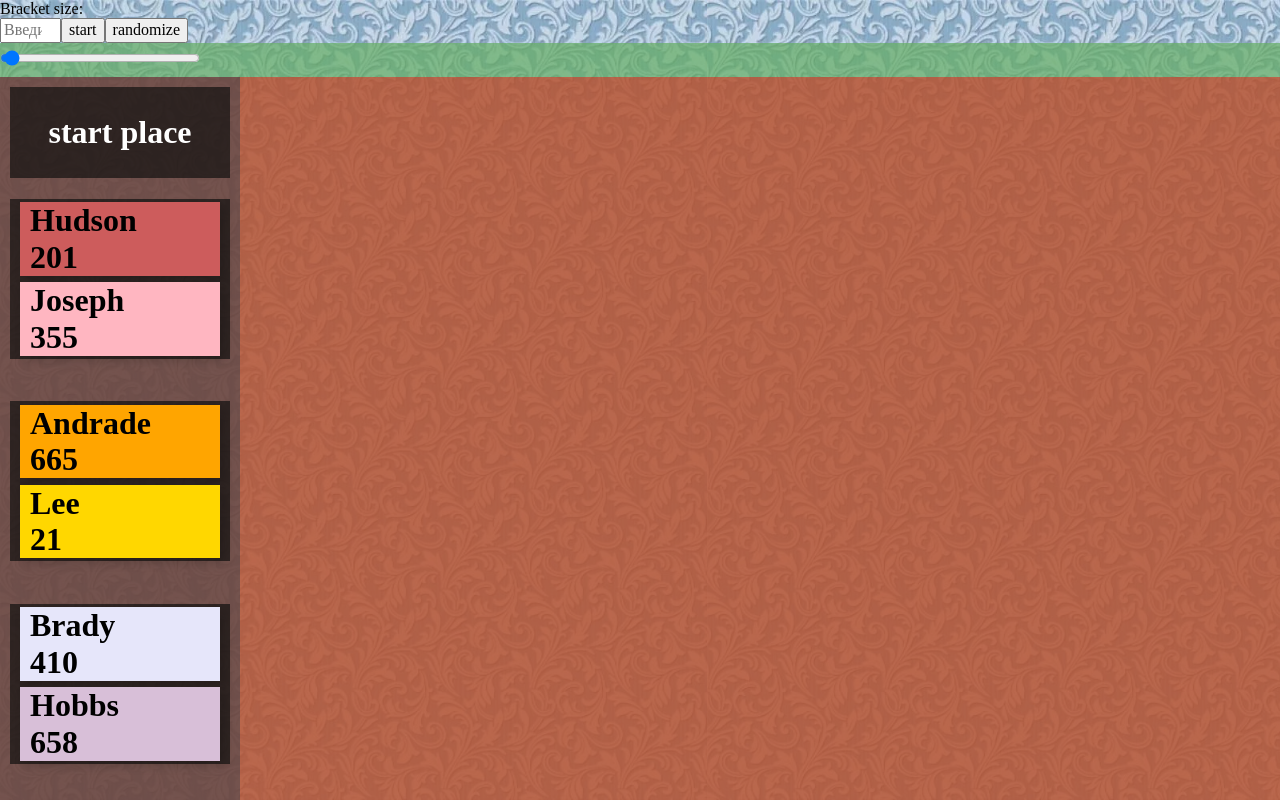
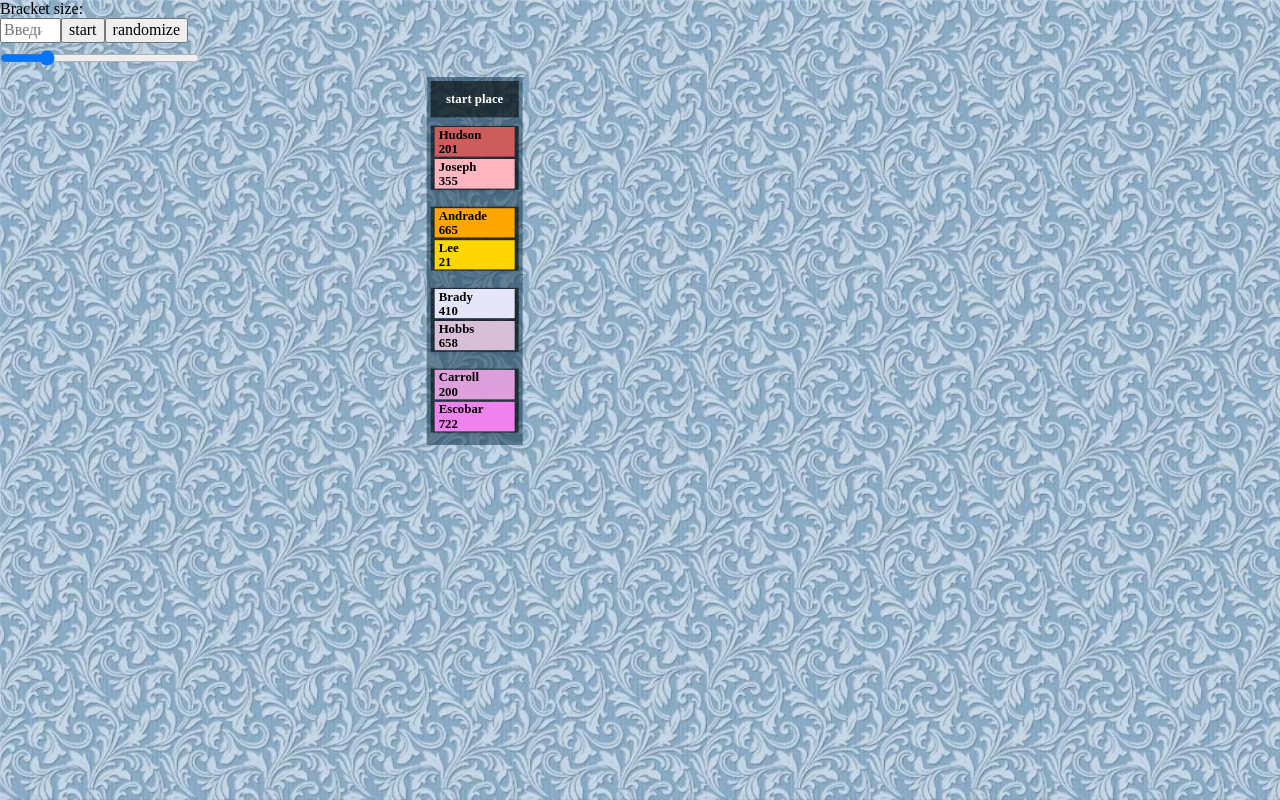
Before and after one commit to thewside/tournament-bracket, a React (Create React App) app: page / in a window 1280 px wide. Built offline with nearby package versions, Linux system fonts and the light colour scheme.

Commit message:
scale + drag and drop. complete

```diff
--- a/src/components/players-block/players-block.scss
+++ b/src/components/players-block/players-block.scss
@@ -1,5 +1,4 @@
 .main-block-container  {
-    background-color: rgba(104, 175, 104, 0.729);
     height: 100%;
     width: 100%;
     overflow: hidden;
@@ -8,14 +7,13 @@
     left: 0;
 }
 .block-container {
-    background-color: rgba(255, 0, 0, 0.448);
     height: 100%;
 }
 .players-block {
     position: absolute;
     z-index: 995;
     display: flex;
-    background-color: rgba(19, 56, 79, 0.418);
+    background-color: rgba(19, 56, 79, 0.547);
     cursor: grab;
 }
 
--- a/src/components/players-block/players-block.tsx
+++ b/src/components/players-block/players-block.tsx
@@ -1,6 +1,7 @@
 import "./players-block.scss"
 import React, { useEffect, useRef, useState } from "react"
 import { PlayersBracket } from "../players-bracket/players-bracket"
+import { parse } from "node:path/win32"
 
 interface Player {
     id?: string
@@ -26,16 +27,17 @@ interface Main {
 
 
 interface Pos {
-    x?: number
-    y?: number
-    scale?: number
-    panning?: boolean
-    start?: {startX?: number, startY?: number}
+    x: number
+    y: number
+    scale: number
+    start: {startX?: number, startY?: number}
 }
 
 let constProps = {
     offsetTop: 0
 }
+let panning = false
+
 export const PlayersBlock: React.FC<Main> = ({bracket}) => {
     const startBracket: Bracket | null = bracket?.children?.[0] || null
     const getBracketBlocks = () => {
@@ -67,7 +69,9 @@ export const PlayersBlock: React.FC<Main> = ({bracket}) => {
         return result
     }
 
-
+    const maxSlide = 150 // slider = maxSlide / 100
+    const minSlide = 10 // slider = maxSlide / 100
+    const startMultiplier = 4
 
     const containerRef = useRef<HTMLInputElement | null>(null)
     const [pos, setPos] = useState<Pos>({
@@ -79,7 +83,16 @@ export const PlayersBlock: React.FC<Main> = ({bracket}) => {
             startY: 0
         }
     })
-    let panning = false
+    useEffect(() => {
+        const screenWidth = document.body.clientWidth
+        setPos(prev => ({
+            ...prev,
+                x: screenWidth / 3,
+                scale: minSlide / 100 * startMultiplier
+        }))
+        sliderRef.current!.valueAsNumber = minSlide * startMultiplier
+    }, [])
+
     const drag = (e: React.MouseEvent): void => {
         if(e.button > 0) return
         const clickTarget = e.target as HTMLElement
@@ -143,17 +156,25 @@ export const PlayersBlock: React.FC<Main> = ({bracket}) => {
             }
         }
 
+        console.log(e.deltaY)
+
+        // +108 or -108
         const delta = e.deltaY * -0.001
-        const newScale = pos.scale! + delta
+        console.log(pos.scale)
+        console.log(delta)
+        let newScale = pos.scale! + delta
+
+        if(newScale < minSlide / 100) {
+            newScale = minSlide / 100
+        }
+        if(newScale > maxSlide / 100) {
+            newScale = maxSlide / 100
+        }
+
         const ratio = 1 - newScale / pos.scale!
         const newX = pos.x! + (e.clientX - pos.x!) * ratio
         const newY = pos.y! + (e.clientY - pos.y! - containerRef.current!.offsetTop) * ratio
 
-        if(newScale < 0.4) {
-            return
-        }else if(newScale > 5) {
-            return
-        }
         setPos(prev => ({
             ...prev,
                 scale: newScale,
@@ -166,13 +187,13 @@ export const PlayersBlock: React.FC<Main> = ({bracket}) => {
     const sliderChange = (e: React.ChangeEvent<HTMLInputElement>) => {
         setPos(prev => ({
             ...prev,
-                scale: e.target.valueAsNumber / 100,
+                scale: e.target.valueAsNumber / 100
         }))
     }
 
     return (
         <div className="main-block-container">
-            <input type="range" min="40" max="500" step="1"
+            <input type="range" min={minSlide} max={maxSlide}
                 ref={sliderRef}
                 className="block-slider"
                 onChange={sliderChange}
@@ -185,12 +206,14 @@ export const PlayersBlock: React.FC<Main> = ({bracket}) => {
                     onMouseDown={drag}
                     style={{transformOrigin: "0 0", transform: `translate(${pos.x}px, ${pos.y}px) scale(${pos.scale})`}}
                 >
-                    {getBracketBlocks()?.map((round, index) => {
+                    {getBracketBlocks()?.map((round, index, arr) => {
                         return <PlayersBracket
                             key={index}
                             block={containerRef.current}
                             round={round}
                             isFirst={index === 0 ? true : false}
+                            isLast={(index > 0 && index === arr.length - 1) ? true : false}
+                            scale={pos.scale}
                         />
                     })}
                 </div>
--- a/src/components/players-bracket/players-bracket.tsx
+++ b/src/components/players-bracket/players-bracket.tsx
@@ -1,8 +1,8 @@
 import "./players-bracket.scss"
 import { colors } from "../../colors"
-import React, { useEffect, useRef } from "react"
-import { useContext } from "react"
+import React, { useRef, useContext } from "react"
 import { HandlerPlayerContext } from "../../App"
+import { click } from "@testing-library/user-event/dist/click"
 
 interface Player {
     id?: string
@@ -27,12 +27,10 @@ interface Main {
     block?: HTMLDivElement | null
     round?: Bracket | null
     isFirst?: boolean
+    isLast?: boolean | number
+    scale: number
 }
 
-export const PlayersBracket: React.FC<Main> = ({block, round, isFirst}) => {
-    const value = useContext(HandlerPlayerContext)
-    const playerHandler = value?.players
-    const refPlayer = useRef<HTMLHeadingElement | null>(null)
 let properties = {
     height: 0,
     width: 0,
@@ -42,17 +40,10 @@ export const PlayersBracket: React.FC<Main> = ({block, round, isFirst}) => {
     blockTop: 0
 }
 
-    useEffect(() => {
-        if(refPlayer.current){
-            const options = refPlayer.current.getBoundingClientRect()
-            properties = {
-                ...properties,
-                height: options.height,
-                width: options.width,
-                left: options.left
-            }
-        }
-    }, [])
+export const PlayersBracket: React.FC<Main> = ({block, round, isFirst, isLast, scale}) => {
+    const value = useContext(HandlerPlayerContext)
+    const playerHandler = value?.players
+    const refPlayer = useRef<HTMLHeadingElement | null>(null)
 
     const drag = (e: React.MouseEvent, item: Pair): void => {
         if(e.button > 0) return
@@ -66,18 +57,18 @@ export const PlayersBracket: React.FC<Main> = ({block, round, isFirst}) => {
 
         properties = {
             ...properties,
+            height: options.height,
+            width: options.width,
+            left: options.left,
             top: options.top,
             blockLeft: blockProperties.left,
             blockTop: blockProperties.top
         }
 
+        const shiftX = e.clientX - properties.left
+        const shiftY = Math.floor(e.clientY - properties.top)
         const color = clickTarget.style.backgroundColor
         const dragPlayer = Number(clickTarget.dataset.playerid)
-        const shiftX = e.clientX - properties.left
-        const shiftY = Math.floor(e.clientY - properties.top)
-
-        let posX = e.pageX - shiftX - clickTarget.offsetLeft
-        let posY = e.pageY - shiftY - clickTarget.offsetTop
 
         clickTarget.style.backgroundColor = color.slice(0, -1) + ", 0.7)"
         clickTarget.classList.add("player-drag")
@@ -85,7 +76,7 @@ export const PlayersBracket: React.FC<Main> = ({block, round, isFirst}) => {
         const setPosition = (x: number, y: number): void => {
             clickTarget.style.transform = `translate(${x}px, ${y}px)`
         }
-        setPosition(posX, posY)
+        setPosition(0, 0)
 
         const pageHeight = document.documentElement.clientHeight
         const scrollHeight = Math.max(
@@ -95,23 +86,22 @@ export const PlayersBracket: React.FC<Main> = ({block, round, isFirst}) => {
         )
 
         const move = (e: MouseEvent): void => {
-            posX = e.pageX - shiftX - clickTarget.offsetLeft
-            posY = e.pageY - shiftY - clickTarget.offsetTop
+            const posX = (e.pageX - properties.left - shiftX) / scale
+            const posY = (e.pageY - properties.top - shiftY) / scale
             setPosition(posX, posY)
+
             const scrollValue = 120
             if(e.clientY - properties.height / 2 <= 0) {
                 // window.scrollTo({
                 //     top: window.pageYOffset - scrollValue,
                 //     behavior: "smooth"
                 // })
-                console.log(-1)
             }
             if(e.clientY + properties.height / 2 >= pageHeight) {
                 // window.scrollTo({
                 //     top: e.clientY + properties.height / 2 + window.pageYOffset > scrollHeight ? window.pageYOffset : window.pageYOffset + scrollValue,
                 //     behavior: "smooth"
                 // })
-                console.log(0)
             }
         }
 
@@ -126,6 +116,8 @@ export const PlayersBracket: React.FC<Main> = ({block, round, isFirst}) => {
             const target = e.target as Element
             target.classList!.remove("lightened")
         }
+
+
 
         const drop = (e: MouseEvent): void => {
             window.removeEventListener("mouseover", over)
@@ -151,7 +143,6 @@ export const PlayersBracket: React.FC<Main> = ({block, round, isFirst}) => {
         window.addEventListener("mousemove", move)
         window.addEventListener("mouseup", drop)
     }
-
     return (
         <div className="bracket-stage">
             <div className="name">
@@ -165,7 +156,8 @@ export const PlayersBracket: React.FC<Main> = ({block, round, isFirst}) => {
                         <div className="players">
                             <div className="pair">
                                 <div className="pair-player-container">
-                                    {item?.playerOne ? <h1
+                                    {item?.playerOne
+                                    ? <h1
                                         ref={isFirst && index === 0 ? refPlayer : null}
                                         className="player"
                                         style={{
@@ -178,7 +170,8 @@ export const PlayersBracket: React.FC<Main> = ({block, round, isFirst}) => {
                                         {item.playerOne.name}<br/>{item.playerOne.id}</h1> : <h1 style={{ backgroundColor: "grey"}}></h1>
                                     }
                                 </div>
-                                {item?.playerTwo ? <div className="pair-player-container">
+                                {item?.playerTwo
+                                  ? <div className="pair-player-container">
                                         {item?.playerTwo ? <h1
                                             className="player"
                                             style={{
@@ -190,7 +183,9 @@ export const PlayersBracket: React.FC<Main> = ({block, round, isFirst}) => {
                                         >
                                             {item.playerTwo.name}<br/>{item.playerTwo.id}</h1> : <h1 style={{ backgroundColor: "red"}}></h1>
                                         }
-                                </div> : null}
+                                    </div>
+                                  : isLast ? null : <div className={"pair-player-container"}></div>
+                                }
                             </div>
                         </div>
                     </div>
```
Lines whose indentation alone changed are shown as unchanged.
